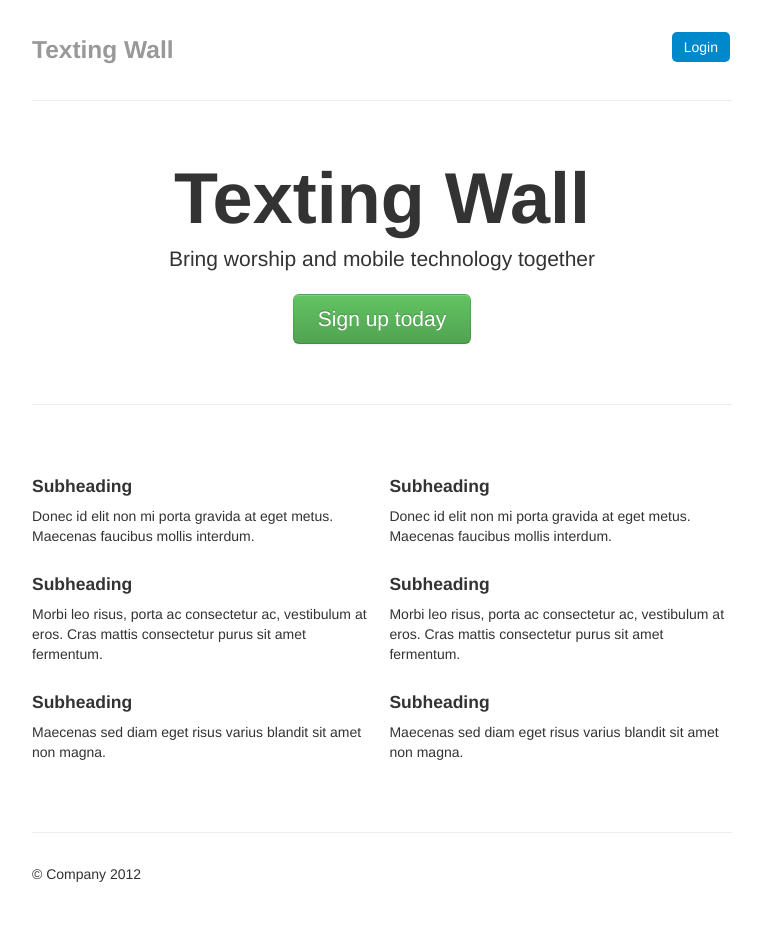
After one commit to Aaron1011/texting_wall, a Django app: page / in a window 1280 px wide. The commit adds this page. Shown: the whole page, without its empty margins (258-1019 px from the left). Run offline with Django 3.2, Linux system fonts and the light colour scheme; parts of the project's set-up code (start-up, migrations or seed data) failed here and were passed over; some libraries are stand-ins or nearby versions.

Commit message:
Added Bootstrap styled home page and login form

```diff
--- /dev/null
+++ b/main/templates/index.html
@@ -0,0 +1,112 @@
+{% extends "base.html" %}
+{% block content %}
+<!DOCTYPE html>
+<html lang="en">
+  <head>
+    <meta charset="utf-8">
+    <title>Template &middot; Bootstrap</title>
+    <meta name="viewport" content="width=device-width, initial-scale=1.0">
+    <meta name="description" content="">
+    <meta name="author" content="">
+
+    <!-- Le styles -->
+        <style type="text/css">
+      body {
+        padding-top: 20px;
+        padding-bottom: 40px;
+      }
+
+      /* Custom container */
+      .container-narrow {
+        margin: 0 auto;
+        max-width: 700px;
+      }
+      .container-narrow > hr {
+        margin: 30px 0;
+      }
+
+      /* Main marketing message and sign up button */
+      .jumbotron {
+        margin: 60px 0;
+        text-align: center;
+      }
+      .jumbotron h1 {
+        font-size: 72px;
+        line-height: 1;
+      }
+      .jumbotron .btn {
+        font-size: 21px;
+        padding: 14px 24px;
+      }
+
+      /* Supporting marketing content */
+      .marketing {
+        margin: 60px 0;
+      }
+      .marketing p + h4 {
+        margin-top: 28px;
+      }
+    </style>
+
+    <!-- HTML5 shim, for IE6-8 support of HTML5 elements -->
+    <!--[if lt IE 9]>
+      <script src="http://html5shim.googlecode.com/svn/trunk/html5.js"></script>
+    <![endif]-->
+
+
+  </head>
+
+  <body>
+
+    <div class="container-narrow">
+
+      <div class="masthead">
+        <ul class="nav nav-pills pull-right">
+          <li class="active"><a href="/login">Login</a></li>
+        </ul>
+        <h3 class="muted">Texting Wall</h3>
+      </div>
+
+      <hr>
+
+      <div class="jumbotron">
+        <h1>Texting Wall</h1>
+        <p class="lead">Bring worship and mobile technology together</p>
+        <a class="btn btn-large btn-success" href="/create_account">Sign up today</a>
+      </div>
+
+      <hr>
+
+      <div class="row-fluid marketing">
+        <div class="span6">
+          <h4>Subheading</h4>
+          <p>Donec id elit non mi porta gravida at eget metus. Maecenas faucibus mollis interdum.</p>
+
+          <h4>Subheading</h4>
+          <p>Morbi leo risus, porta ac consectetur ac, vestibulum at eros. Cras mattis consectetur purus sit amet fermentum.</p>
+
+          <h4>Subheading</h4>
+          <p>Maecenas sed diam eget risus varius blandit sit amet non magna.</p>
+        </div>
+
+        <div class="span6">
+          <h4>Subheading</h4>
+          <p>Donec id elit non mi porta gravida at eget metus. Maecenas faucibus mollis interdum.</p>
+
+          <h4>Subheading</h4>
+          <p>Morbi leo risus, porta ac consectetur ac, vestibulum at eros. Cras mattis consectetur purus sit amet fermentum.</p>
+
+          <h4>Subheading</h4>
+          <p>Maecenas sed diam eget risus varius blandit sit amet non magna.</p>
+        </div>
+      </div>
+
+      <hr>
+
+      <div class="footer">
+        <p>&copy; Company 2012</p>
+      </div>
+
+  </body>
+</html>
+{% endblock %}
--- a/main/views.py
+++ b/main/views.py
@@ -15,6 +15,9 @@ from django.contrib.auth.decorators import login_required
 from django.views.decorators.csrf import csrf_exempt
 import random, string, re
 from Pubnub import Pubnub
+
+def index(request):
+    return render_to_response("index.html", RequestContext(request))
 @login_required(login_url='/login', redirect_field_name='/create_wall')
 def display_wall(request, id):
     wall = models.Wall.objects.get(pk=id)
--- a/texting_wall/urls.py
+++ b/texting_wall/urls.py
@@ -14,6 +14,7 @@ urlpatterns = patterns('',
 
     # Uncomment the next line to enable the admin:
     url(r'^admin/', include(admin.site.urls)),
+    url(r'^$', 'main.views.index'),
     url(r'^create_account/', 'main.views.create_account'),
     url(r'^finish/', 'main.views.finish'),
     url(r'^login/', 'django.contrib.auth.views.login', kwargs={"template_name": 'login.html'}),
```
Also changed, not shown: main/templates/login.html (+27 -4 lines).
